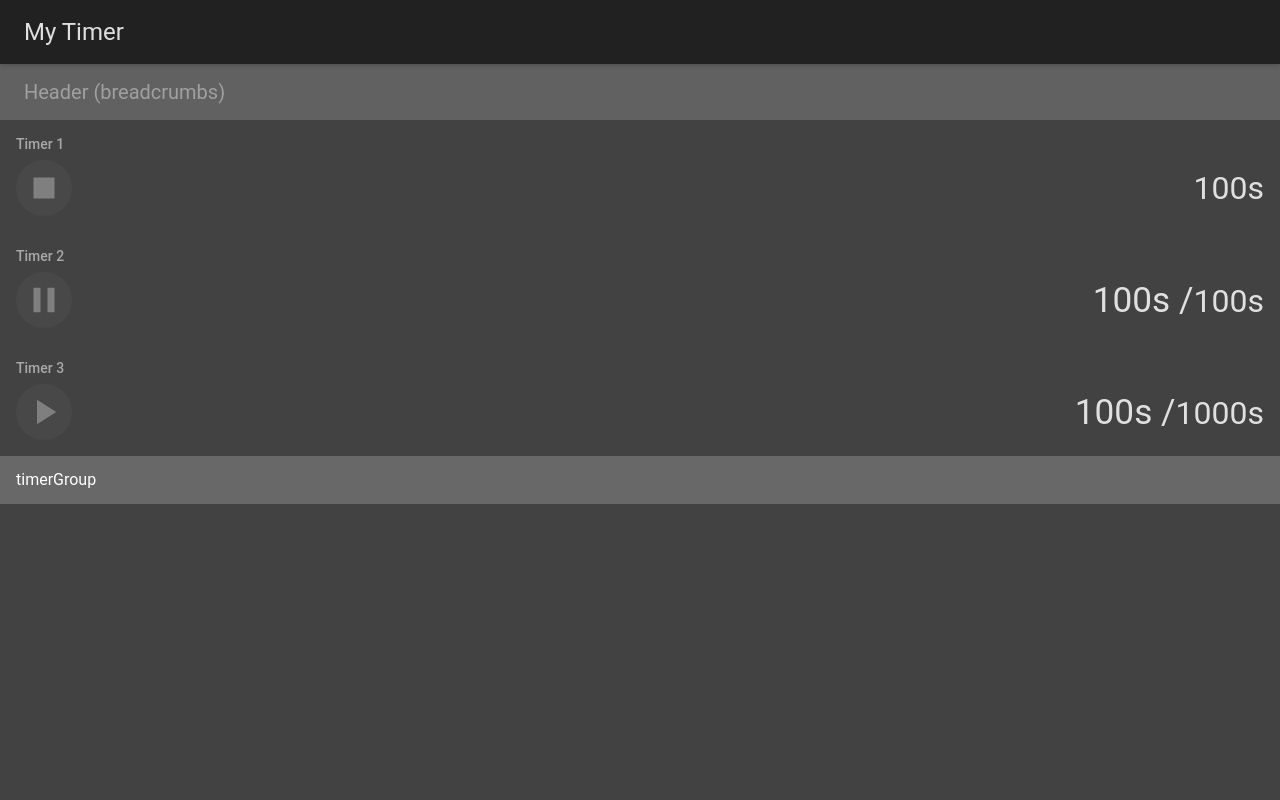
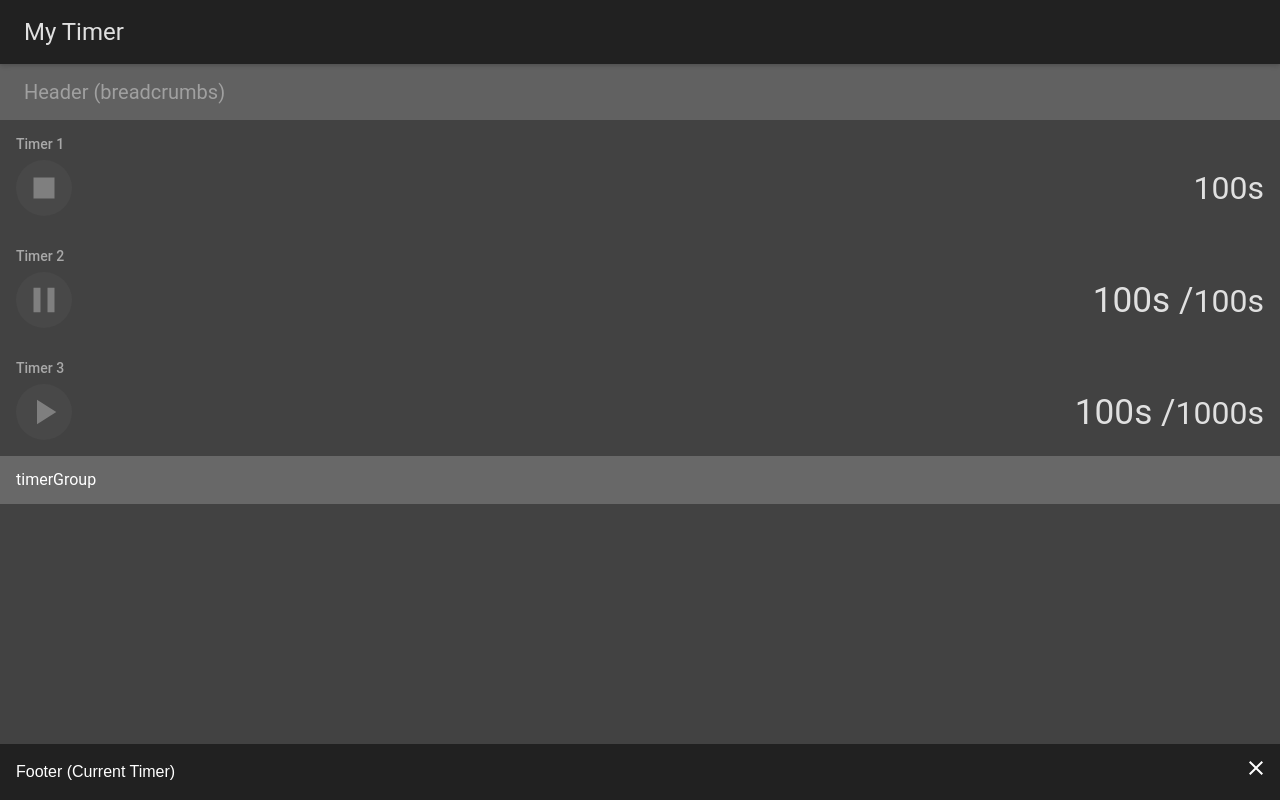
Before and after one commit to Angelpsy/timer, a React app: page / in a window 1280 px wide. Both pictures are taken after a click on the element "timerGroup". Built offline with nearby package versions, Linux system fonts and the light colour scheme.

Commit message:
add component of footer, small refactoring of code

```diff
--- /dev/null
+++ b/src/Components/Footer/index.css
@@ -0,0 +1,14 @@
+.b-footer {
+    /**/
+}
+
+.b-footer__toolbar {
+    display: flex;
+    align-items: center;
+}
+
+.b-footer__close {
+    position: absolute !important;
+    top: 0;
+    right: 0;
+}
--- /dev/null
+++ b/src/Components/Footer/index.jsx
@@ -0,0 +1,58 @@
+import React, {Component} from 'react';
+import {connect} from 'react-redux';
+import {Toolbar} from 'material-ui/Toolbar';
+import IconButton from 'material-ui/IconButton';
+import IconClose from 'material-ui/svg-icons/navigation/close';
+import muiThemeable from 'material-ui/styles/muiThemeable';
+
+import './index.css';
+import {idSelectedTimer} from "../../actions";
+
+class Footer extends Component {
+    render() {
+        const footerClass = `b-footer ${this.props.className}`;
+        return (
+            <footer className={footerClass}>
+                <Toolbar
+                    className={'b-footer__toolbar'}
+                    style={{
+                        backgroundColor: this.props.muiTheme.palette.bgSecondary,
+                        color: this.props.muiTheme.palette.textColor,
+                        height: 'auto',
+                        minHeight: this.props.muiTheme.toolbar.height + 'px',
+                        padding: `${this.props.muiTheme.spacing.desktopGutterLess}px`,
+                }}>
+                    Footer (Current Timer)
+                    <IconButton
+                        className={'b-footer__close'}
+                        onClick={this.props.resetSelectTimer}
+                        style={{
+                            opacity: this.props.idSelectedTimer ? 1 : 0,
+                        }}
+                    >
+                        <IconClose />
+                    </IconButton>
+                </Toolbar>
+            </footer>
+        );
+    }
+}
+
+const mapStateToProps = state => {
+    return {
+        idSelectedTimer: state.idSelectedTimer,
+    }
+};
+
+const mapDispatchToProps = dispatch => {
+    return {
+        resetSelectTimer: () => {
+            dispatch(idSelectedTimer(''));
+        }
+    }
+};
+
+export default connect(
+    mapStateToProps,
+    mapDispatchToProps,
+)(muiThemeable()(Footer));
--- a/src/Components/Header/index.jsx
+++ b/src/Components/Header/index.jsx
@@ -7,7 +7,7 @@ import muiThemeable from 'material-ui/styles/muiThemeable';
 class Header extends Component {
     render() {
         return (
-            <div className='b-header'>
+            <header className='b-header'>
                 <Toolbar
                     style={{
                         backgroundColor: this.props.muiTheme.palette.bgTertiary,
@@ -18,7 +18,7 @@ class Header extends Component {
                         данные по таймеру по время работы таймера (? возможно будет достаточно в footer`е) */}
                     </ToolbarGroup>
                 </Toolbar>
-            </div>
+            </header>
         );
     }
 }
--- a/src/Container/TimersContainer/TestData.js
+++ b/src/Container/TimersContainer/TestData.js
@@ -82,7 +82,4 @@ let timers = [
 ];
 
 timers = timers.concat(childTimers);
-
-console.dir(timers);
-
 export {timers};
--- a/src/Container/TimersContainer/index.jsx
+++ b/src/Container/TimersContainer/index.jsx
@@ -1,5 +1,5 @@
 import React, {Component} from 'react';
-import { connect } from 'react-redux';
+import {connect} from 'react-redux';
 
 import SelectableList from './SelectableList';
 import {ListItem} from 'material-ui/List';
--- a/src/Layout/BaseLayout/index.css
+++ b/src/Layout/BaseLayout/index.css
@@ -1,3 +1,11 @@
 .l-base {
+    position: relative;
     height: 100%;
 }
+
+.l-base__footer {
+    position: absolute;
+    bottom: 0;
+    left: 0;
+    width: 100%;
+}
--- a/src/Layout/BaseLayout/index.jsx
+++ b/src/Layout/BaseLayout/index.jsx
@@ -4,6 +4,7 @@ import './index.css';
 import muiThemeable from 'material-ui/styles/muiThemeable';
 import Navbar from '../../Components/Navbar';
 import Header from '../../Components/Header';
+import Footer from '../../Components/Footer';
 import TimersContainer from '../../Container/TimersContainer';
 
 class BaseLayout extends Component {
@@ -19,6 +20,7 @@ class BaseLayout extends Component {
                     <Header />
                     <TimersContainer />
                 </main>
+                <Footer className={'l-base__footer'}/>
             </div>
         );
     }
--- a/src/constants/colors.js
+++ b/src/constants/colors.js
@@ -1,8 +1,7 @@
 import {
     grey900, grey800, grey700,
     grey500, grey300, grey50,
-    deepOrangeA700, deepOrangeA400, deepOrangeA200, deepOrangeA100,
-    deepOrange700, deepOrange600, deepOrange500,
+    deepOrangeA700, deepOrangeA400, deepOrangeA200,
 } from 'material-ui/styles/colors';
 // import {fade} from 'material-ui/utils/colorManipulator';
 
--- a/src/index.css
+++ b/src/index.css
@@ -1,6 +1,10 @@
 /* stylelint-disable */
 @import-normalize ;
 /* stylelint-enable */
+
+* {
+    box-sizing: border-box;
+}
 
 html {
     height: 100%;
--- a/src/reducers/selectedTimer.js
+++ b/src/reducers/selectedTimer.js
@@ -1,6 +1,6 @@
 import {ACTIONS} from '../constants/actions';
 
-const idSelectedTimer = (state = '0', action) => {
+const idSelectedTimer = (state = '', action) => {
     switch (action.type) {
         case ACTIONS.SELECTED_TIMER:
             return action.payload.id;
```
